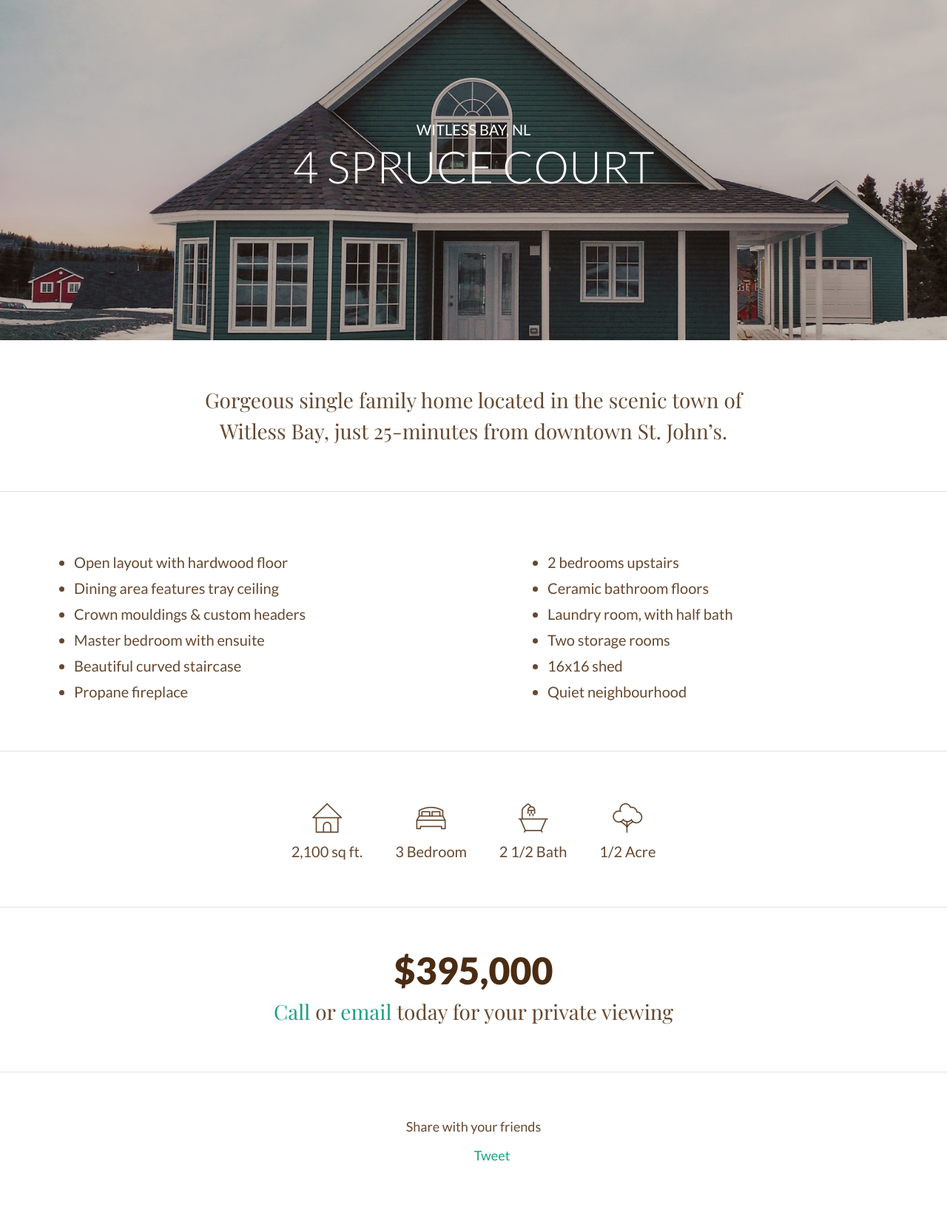
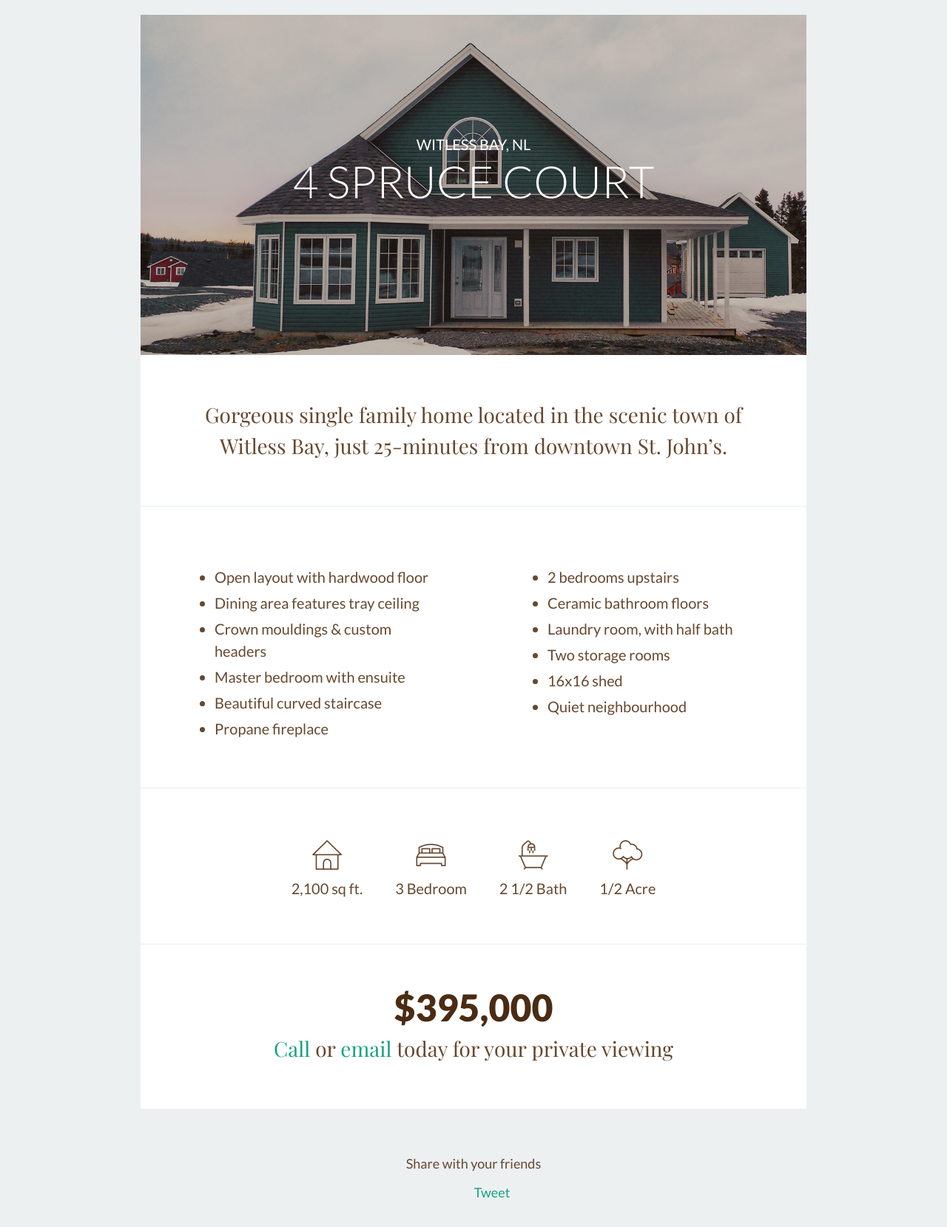
Before and after one commit to mikemartin/4spruce, a Jekyll site: the page built from index.html, in a window 1280 px wide. Shown: the whole page at 74% size. Built offline with Jekyll 4.4.1, drawn with Linux system fonts in a browser that asks for light colours; Markdown is read by kramdown in place of the engine named in the settings; comment, search, counter and statistics services are not loaded; before the commit the page ends 1629 px from its top, so only the background shows below that.

Commit message:
Added container to default layout

```diff
--- a/4spruce.css
+++ b/4spruce.css
@@ -48,6 +48,16 @@ body {
   margin: 0;
   font: 1rem/1.5 "Lato", sans-serif;
   color: #66482F;
+  background: #FFF;
+}
+
+@media (min-width: 48em) {
+  body { background: #ecf0f1; }
+  .container {
+    max-width: 45rem;
+    background: #FFF;
+    margin: 1em auto;
+  }
 }
 
 a {
@@ -120,23 +130,20 @@ blockquote:last-child{
 }
 
 @media (min-width: 38em) {
-  .col {
-    padding: 2rem;
-  }
-}
-@media (min-width: 48em) {
   .section {
     display: table;
     width: 100%;
     table-layout: fixed;
   }
+
   .col {
     display: table-cell;
-    padding: 3rem;
     vertical-align: top;
   }
-  .col + .col {
-    border-top: 0;
+}
+@media (min-width: 48em) {
+  .col {
+    padding: 3rem;
   }
 }
 
@@ -177,6 +184,27 @@ blockquote:last-child{
 }
 
 
+/*
+ * Features
+ */
+
+.features {
+  padding: 2rem 0;
+}
+
+@media (min-width: 48em) {
+  .features {
+    padding: 3rem 0;
+  }
+}
+
+.features .col {
+  padding: 0 1rem;
+
+  @media (min-width: 48em) {
+    padding: 0 3rem;
+  }
+}
 
 /*
  * Feature Icons
@@ -231,7 +259,7 @@ blockquote:last-child{
 }
 
 .section {
-  border-bottom: 1px solid #dfe1e8;
+  border-bottom: 1px solid #ecf0f1;
 }
 
 
@@ -240,7 +268,7 @@ blockquote:last-child{
  */
 
 .footer {
-  padding: 3rem 1rem;
+  padding: 2rem 1rem;
   font-size: 90%;
   text-align: center;
 }
--- a/_includes/header.html
+++ b/_includes/header.html
@@ -1,6 +1,4 @@
 <header class="masthead">
-  <div class="container">
     <p>Witless Bay, NL</p>
     <h1>4 Spruce Court</h1>
-  </div>
 </header>
--- a/_layouts/default.html
+++ b/_layouts/default.html
@@ -26,14 +26,14 @@
 
   </head>
   <body>
+    <div class="container">
+      {% include header.html %}
 
-    {% include header.html %}
-
-    {{ content }}
+      {{ content }}
+    </div>
 
     {% include footer.html %}
 
     {% include js.html %}
-
   </body>
 </html>
--- a/index.html
+++ b/index.html
@@ -8,7 +8,7 @@ layout: default
   </div>
 </div>
 
-<div class="section" id="features">
+<div class="section features" id="features">
   <div class="col">
     <ul>
       <li>Open layout with hardwood floor</li>
```
